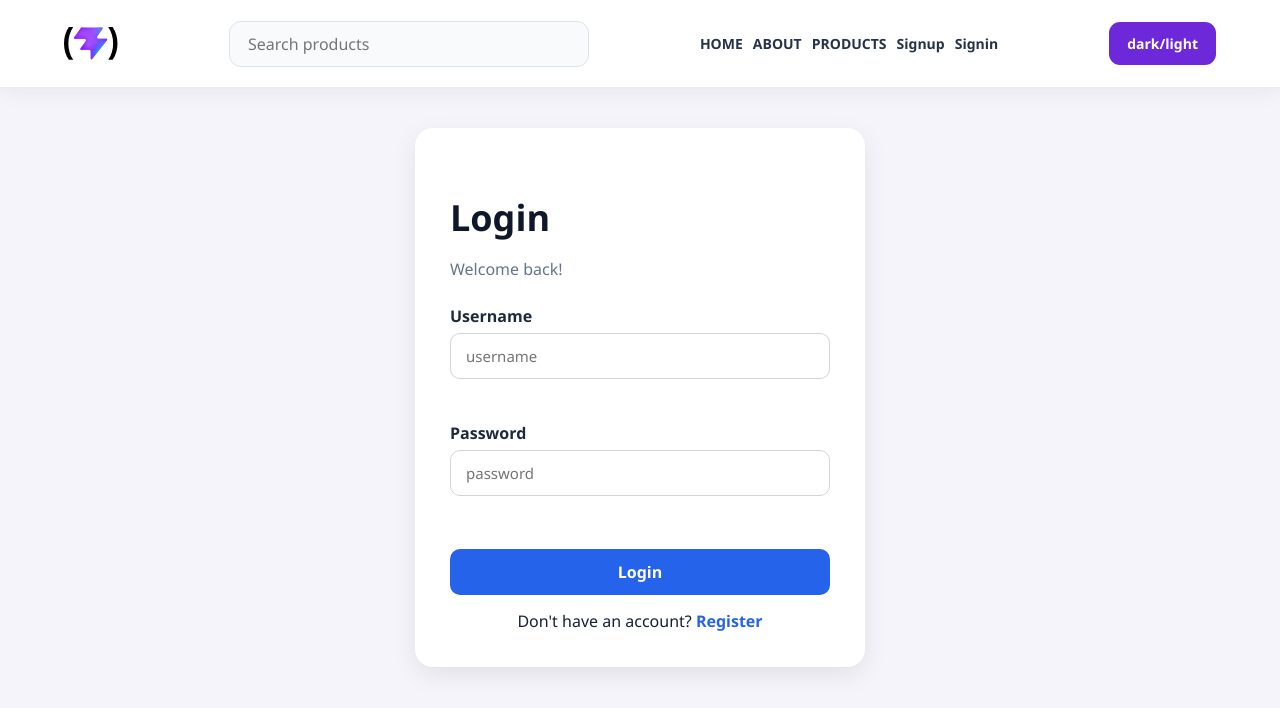
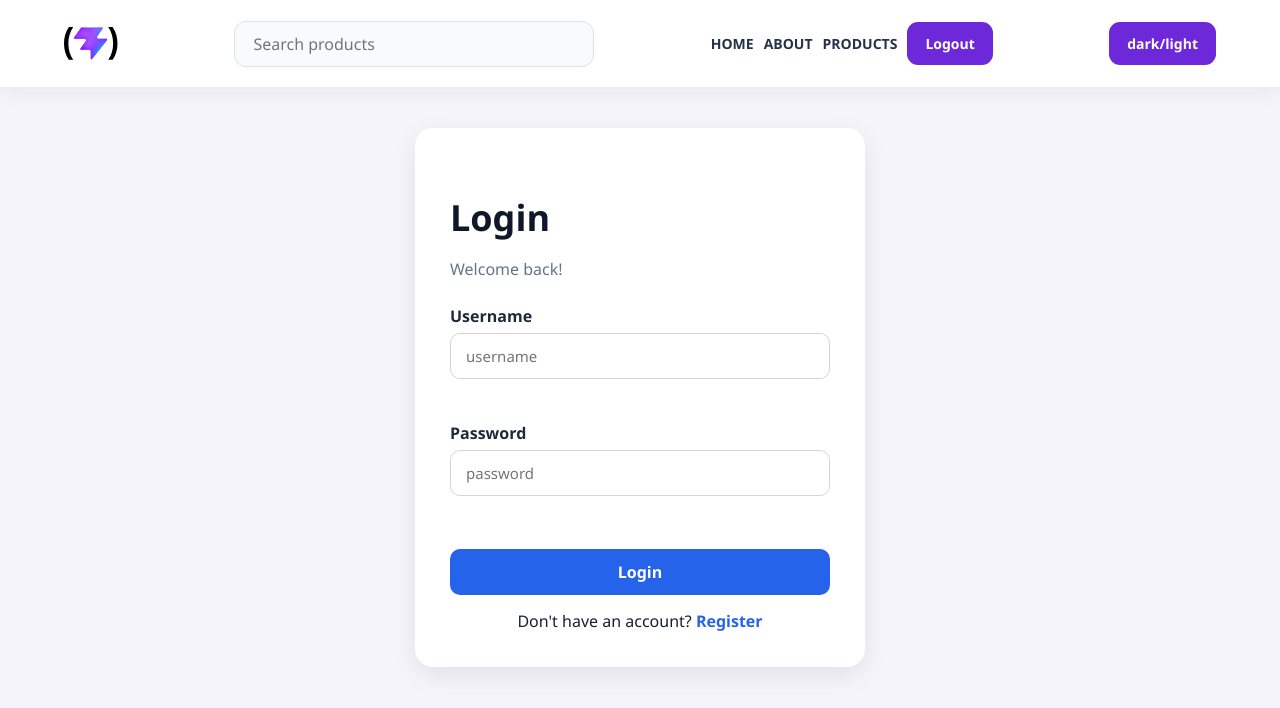
Before and after one commit to shi8423/react-ecommerce, a React (Vite) app in the folder frontend/: page / in a window 1280 px wide. Shown: the top 708 px of the page. Built offline with nearby package versions, Linux system fonts and the light colour scheme; sample sign-in values are in the browser's storage; the HTML template or start-up script is replaced by a standard one.

Commit message:
Add logout functionality

```diff
--- a/frontend/src/App.jsx
+++ b/frontend/src/App.jsx
@@ -10,7 +10,7 @@ import "./Login.css"
 
 function ProtectedRoute({children}){
  const token=localStorage.getItem('token')
- if(!token) return <Navigate to='auth/login' replace  />
+if (!token) return <Navigate to="/auth/login" replace />
  return children
 }
 
@@ -23,7 +23,12 @@ function App() {
 
   return (
     <>
-    {isauth&&<Header setsearchquery={setsearchquery} />}
+    {isauth && (
+  <Header
+    setsearchquery={setsearchquery}
+    setisauth={setisauth}
+  />
+)}
 
       <Routes>
         <Route path='/' element={<Login setisauth={setisauth} />} />
--- a/frontend/src/Header.jsx
+++ b/frontend/src/Header.jsx
@@ -1,10 +1,18 @@
-import { Link } from "react-router-dom";
+
+import { Link, useNavigate } from "react-router-dom";
 import logo from "./assets/vite.svg";
 
-function Header({ setsearchquery }) {
+function Header({ setsearchquery, setisauth }) {
+  const navigate = useNavigate();
 
   function togglemode() {
-    document.body.classList.toggle('dark');
+    document.body.classList.toggle("dark");
+  }
+
+  function handleLogout() {
+    localStorage.removeItem("token");
+    setisauth(false);
+    navigate("/auth/login", { replace: true });
   }
 
   return (
@@ -17,17 +25,14 @@ function Header({ setsearchquery }) {
           placeholder="Search products"
         />
 
-        <nav style={{ display: 'flex', gap: '10px' }}>
+        <nav style={{ display: "flex", gap: "10px" }}>
           <Link to="/products">HOME</Link>
           <Link to="/about">ABOUT</Link>
           <Link to="/products">PRODUCTS</Link>
-          <Link to="/auth/register">Signup</Link>
-          <Link to="/auth/login">Signin</Link>
+          <button onClick={handleLogout}>Logout</button>
         </nav>
 
-        <button onClick={togglemode}>
-          dark/light
-        </button>
+        <button onClick={togglemode}>dark/light</button>
       </header>
     </>
   );
```
